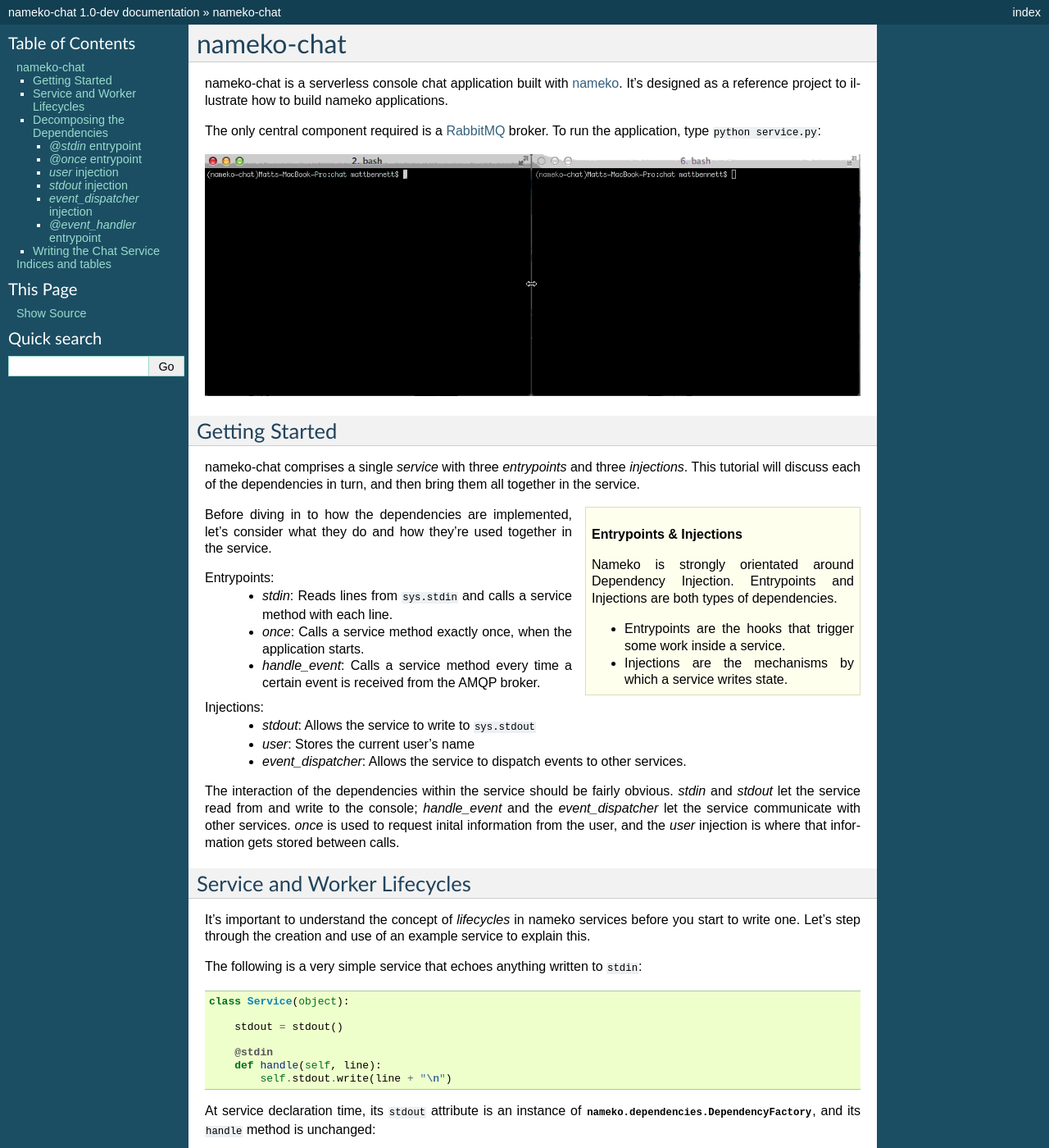
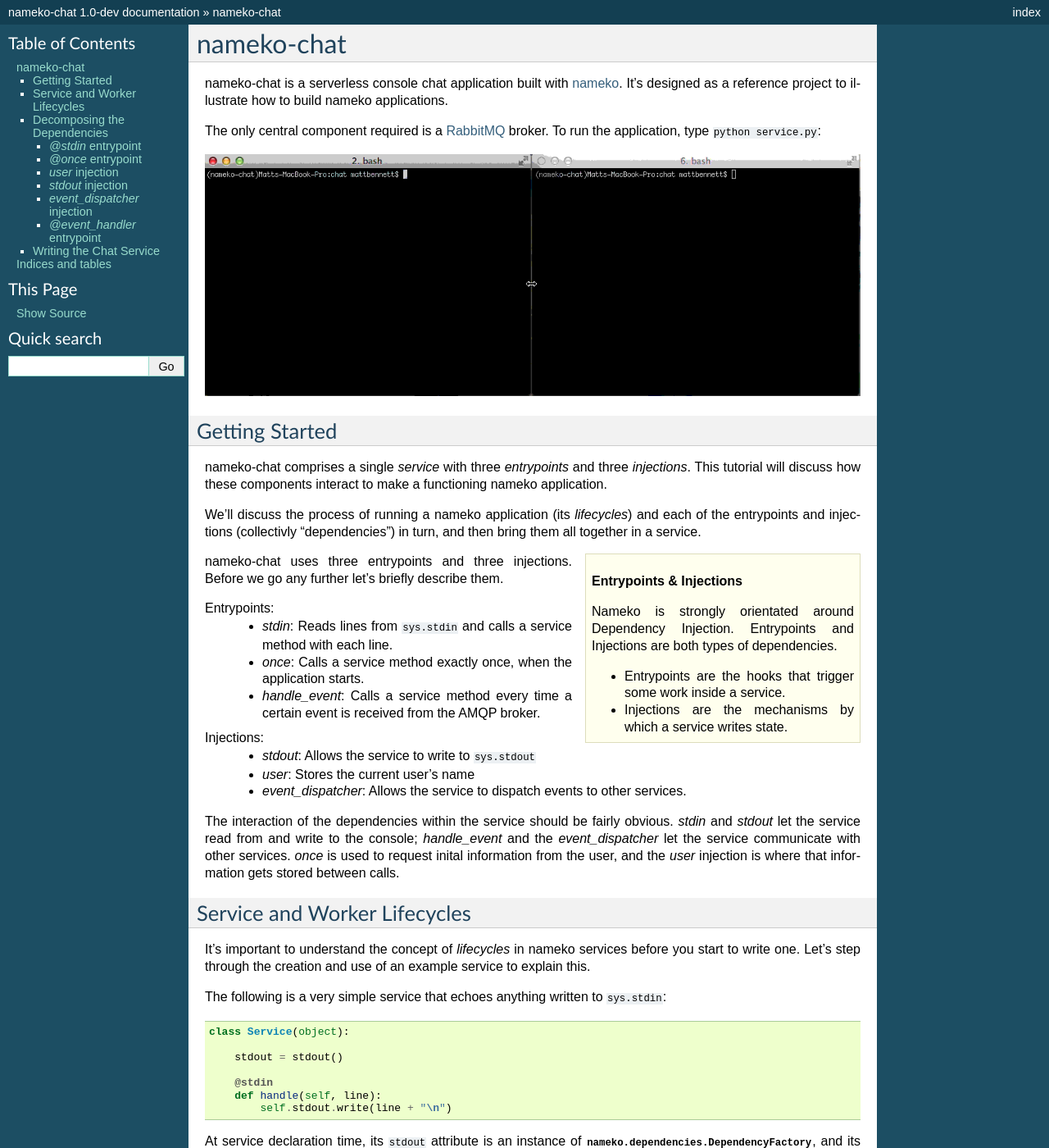
Before and after one commit to topiaruss/nameko-chat, a Sphinx documentation site: the page built from docs/index.rst, in a window 1280 px wide and 1400 px high. Shown: the whole window at 82% size. Built offline with Sphinx 7.4.7, drawn with Linux system fonts in a browser that asks for light colours; some of the changed text lies outside the part shown.

Commit message:
Minor edits

```diff
--- a/docs/index.rst
+++ b/docs/index.rst
@@ -11,7 +11,9 @@
 Getting Started
 ---------------
 
-nameko-chat comprises a single `service` with three `entrypoints` and three `injections`. This tutorial will discuss each of the dependencies in turn, and then bring them all together in the service.
+nameko-chat comprises a single `service` with three `entrypoints` and three `injections`. This tutorial will discuss how these components interact to make a functioning nameko application.
+
+We'll discuss the process of running a nameko application (its `lifecycles`) and each of the entrypoints and injections (collectivly "dependencies") in turn, and then bring them all together in a service.
 
 .. sidebar:: Entrypoints & Injections
 
@@ -20,7 +22,7 @@
     * Entrypoints are the hooks that trigger some work inside a service.
     * Injections are the mechanisms by which a service writes state.
 
-Before diving in to how the dependencies are implemented, let's consider what they do and how they're used together in the service.
+nameko-chat uses three entrypoints and three injections. Before we go any further let's briefly describe them.
 
 Entrypoints:
     * `stdin`: Reads lines from ``sys.stdin`` and calls a service method with each line.
@@ -40,7 +42,7 @@
 
 It's important to understand the concept of `lifecycles` in nameko services before you start to write one. Let's step through the creation and use of an example service to explain this.
 
-The following is a very simple service that echoes anything written to ``stdin``::
+The following is a very simple service that echoes anything written to ``sys.stdin``::
 
     class Service(object):
 
@@ -102,7 +104,7 @@
 
     * worker execution:
 
-        The ``@entrypoint`` decorated method on the service instance is executed. This may involve calls to injections on the service instance.
+        The entrypoint decorated method on the service instance is executed. This may involve calls to injections on the service instance.
 
     * worker result:
 
@@ -299,6 +301,8 @@
 .. literalinclude:: ../chat/service.py
    :lines: 59-69
 
+That's it! You've finished implementing nameko-chat.
+
 Indices and tables
 ==================
 
```
Also changed, not shown: other parts of docs/index.rst (+1 -1 lines).
